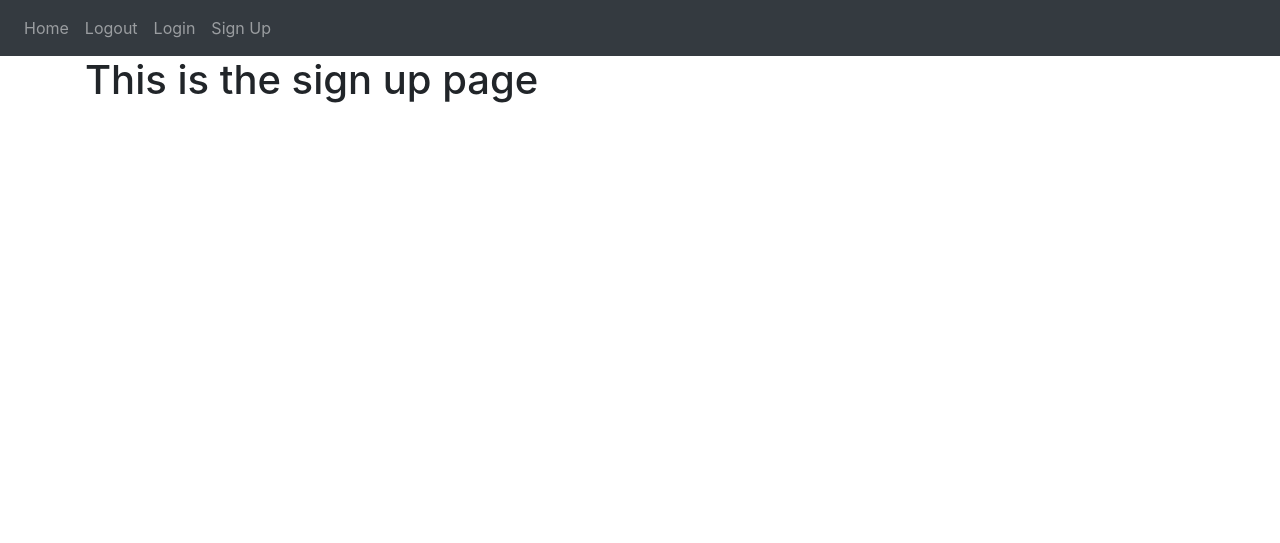
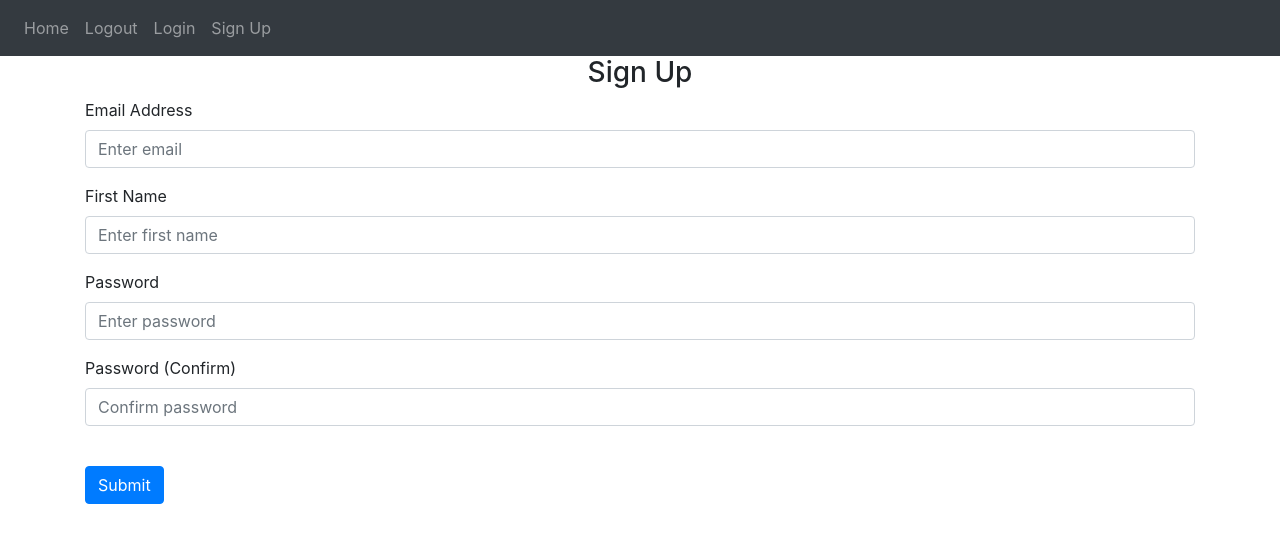
Before and after one commit to JeremyLi17/Auth_System_By_Flask, a Flask app: page /sign-up in a window 1280 px wide. Shown: the top 543 px of the page. Run offline with Flask 3, Linux system fonts and the light colour scheme; some libraries are stand-ins or nearby versions.

Commit message:
initial sign up page

```diff
--- a/webside/templates/sign_up.html
+++ b/webside/templates/sign_up.html
@@ -1,3 +1,49 @@
 {% extends "base.html" %} {% block title %}SignUp{% endblock %}
 
-{% block content %}<h1>This is the sign up page</h1> {% endblock %}
+{% block content %}
+<form method='POST'>
+  <h3 align='center'> Sign Up</h3>
+  <div class='form-group'>
+    <label for='email'>Email Address</label>
+    <input
+      type='email'
+      class='form-control'
+      id='email'
+      name='email'
+      placeholder='Enter email'
+    />
+  </div>
+  <div class='form-group'>
+    <label for='firstName'>First Name</label>
+    <input
+      type='text'
+      class='form-control'
+      id='firstName'
+      name='firstName'
+      placeholder='Enter first name'
+    />
+  </div>
+  <div class='form-group'>
+    <label for='password1'>Password</label>
+    <input
+      type='password'
+      class='form-control'
+      id='password1'
+      name='password1'
+      placeholder='Enter password'
+    />
+  </div>
+  <div class='form-group'>
+    <label for='password2'>Password (Confirm)</label>
+    <input
+      type='password'
+      class='form-control'
+      id='password2'
+      name='password2'
+      placeholder='Confirm password'
+    />
+  </div>
+  <br />
+  <button type='submit' class='btn btn-primary'>Submit</button>
+</form>
+{% endblock %}
```
